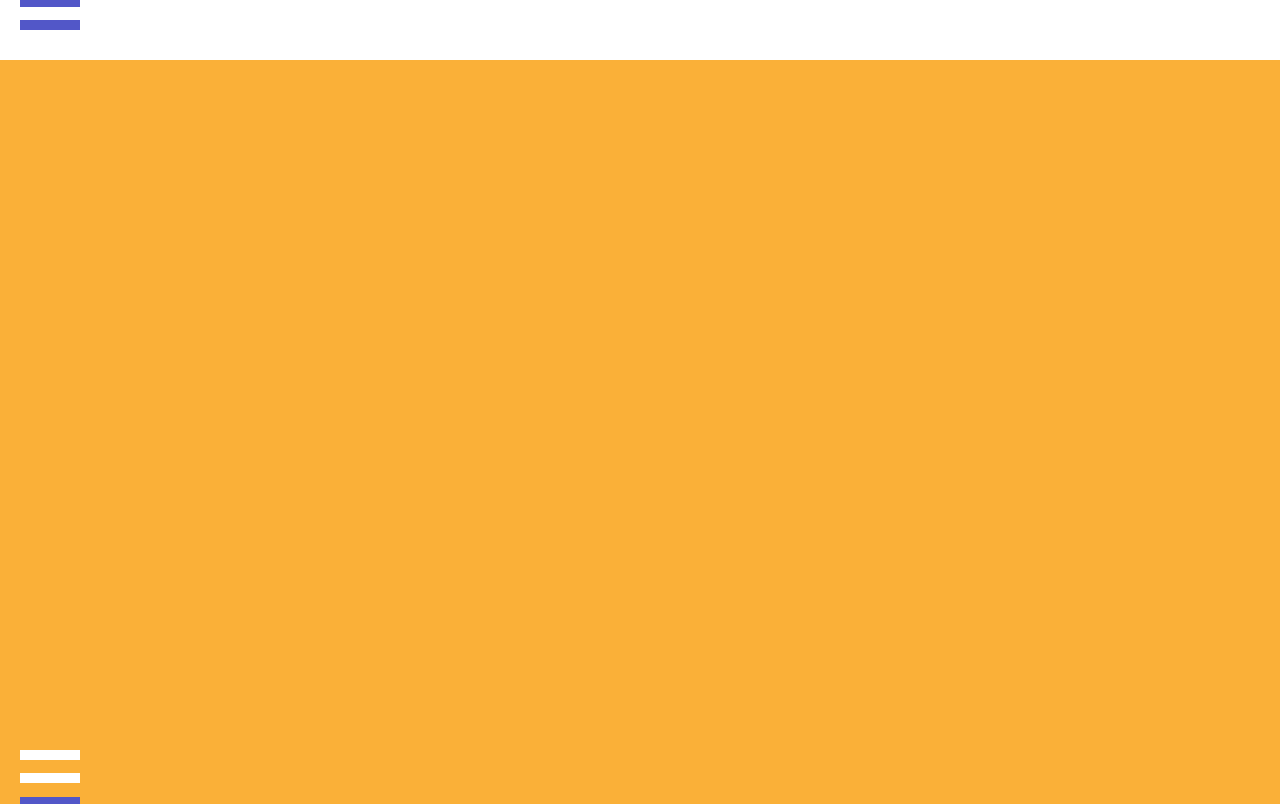
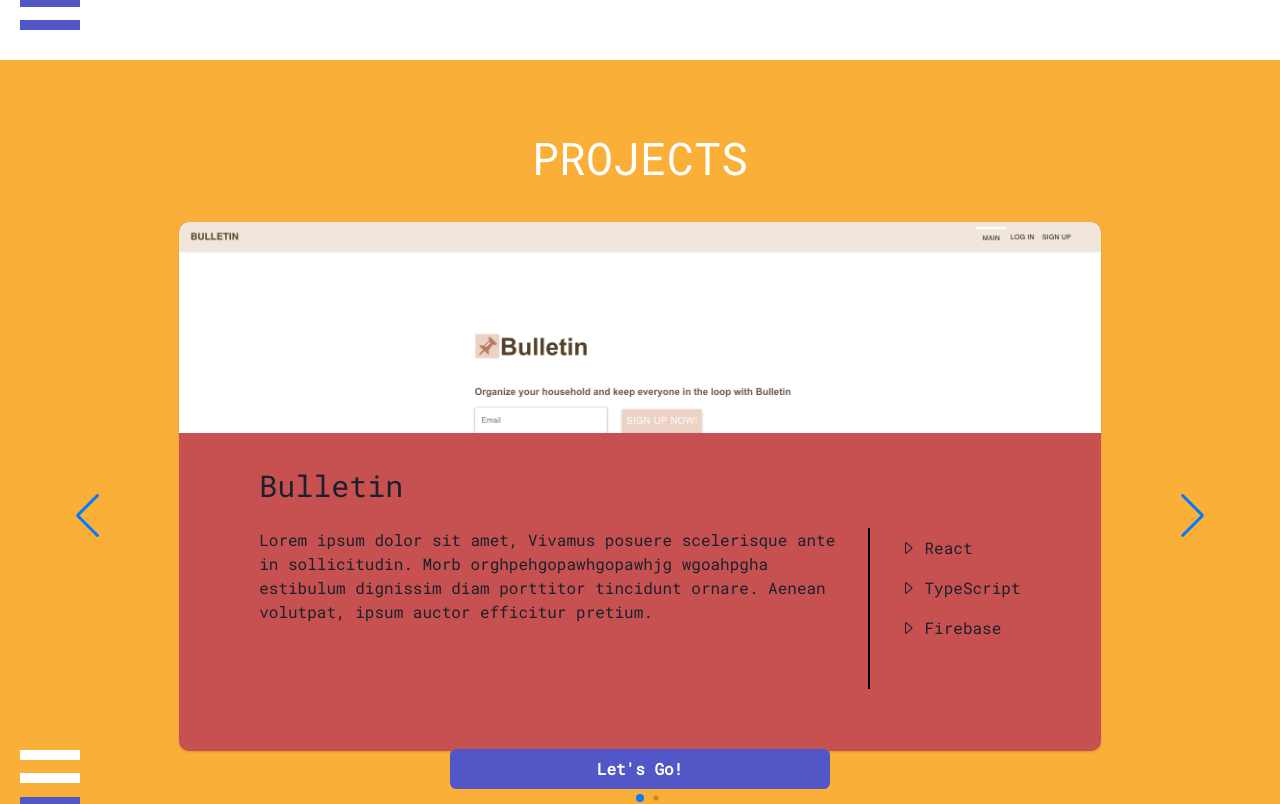
Before and after one commit to abenavidesaguirre/abenavidesaguirre.github.io, a React (Create React App) app: page / in a window 1280 px wide. Shown: the part 1540-2344 px from the top of the page. Built offline with nearby package versions, Linux system fonts and the light colour scheme; what @amcharts/amcharts5 would draw is missing.

Commit message:
start on project carousel

```diff
--- a/src/App.tsx
+++ b/src/App.tsx
@@ -2,7 +2,7 @@ import Landing from "./pages/Landing";
 import { ChakraProvider } from "@chakra-ui/react";
 import { theme } from "./chakra/theme";
 import About from "./pages/About/About";
-import Projects from "./pages/Projects";
+import Projects from "./pages/Projects/Projects";
 import "./App.css";
 import Contact from "./pages/Contact";
 import Header from "./components/Header/Header";
--- a/src/pages/About/About.tsx
+++ b/src/pages/About/About.tsx
@@ -2,7 +2,7 @@ import { Flex, Text, Grid, Button, Box, Image } from "@chakra-ui/react";
 import React from "react";
 import PageStatus from "../../components/PageStatus";
 import { Pages } from "../../constants/constants";
-import { AboutContent, AboutContentKeys } from "./AboutConstants";
+import { AboutContent, AboutContentKeys } from "./About.constants";
 import { ImpactContent } from "./Impact";
 import { ToolsContent } from "./Tools";
 import { TravelContent } from "./Travel";
--- a/src/pages/About/Impact.tsx
+++ b/src/pages/About/Impact.tsx
@@ -8,7 +8,7 @@ import {
   Text,
   Link,
 } from "@chakra-ui/react";
-import { ImpactInfo, ImpactInfoProps } from "./AboutConstants";
+import { ImpactInfo, ImpactInfoProps } from "./About.constants";
 
 import { Swiper, SwiperSlide } from "swiper/react";
 import { Pagination, Navigation } from "swiper";
@@ -58,6 +58,7 @@ interface ImpactCardProps {
 }
 
 function ImpactCard({ cardContent, isSmallerScreen }: ImpactCardProps) {
+  const { logo, link, role } = cardContent;
   return (
     <Flex w="100%" justifyContent={"center"}>
       <Card
@@ -71,10 +72,10 @@ function ImpactCard({ cardContent, isSmallerScreen }: ImpactCardProps) {
         <Flex h="100%">
           <Flex flexDir={"column"} w={{ base: "100%", tab: "55%" }}>
             <Flex h="60%" justifyContent={"center"} alignItems="center">
-              <Img src={cardContent.logo} h={{ base: "55%", tab: "60%" }} />
+              <Img src={logo} h={{ base: "55%", tab: "60%" }} />
             </Flex>
             <Grid h="40%" justifyContent={"center"} alignItems="center">
-              <Link href={cardContent.link} target="_blank">
+              <Link href={link} target="_blank">
                 <Button
                   variant={"outline"}
                   colorScheme={"brand"}
@@ -97,7 +98,7 @@ function ImpactCard({ cardContent, isSmallerScreen }: ImpactCardProps) {
               </Grid>
               <Flex alignItems={"center"}>
                 <Text color={"brand.100"} textAlign="right" p="15px">
-                  {cardContent.role}
+                  {role}
                 </Text>
               </Flex>
             </Flex>
--- a/src/pages/About/Tools.tsx
+++ b/src/pages/About/Tools.tsx
@@ -1,7 +1,7 @@
 import React from "react";
 import { Flex, Icon, Text } from "@chakra-ui/react";
 import { BsCaretRight } from "react-icons/bs";
-import { toolInfo } from "./AboutConstants";
+import { toolInfo } from "./About.constants";
 import { motion } from "framer-motion";
 
 interface ToolsContentProps {
--- a/src/pages/About/Travel.tsx
+++ b/src/pages/About/Travel.tsx
@@ -4,7 +4,7 @@ import * as am5map from "@amcharts/amcharts5/map";
 import am5geodata_worldLow from "@amcharts/amcharts5-geodata/worldLow";
 
 import { useEffect } from "react";
-import { visitedCountries } from "./AboutConstants";
+import { visitedCountries } from "./About.constants";
 
 export function TravelContent() {
   return (
--- a/src/pages/Projects.tsx
+++ /dev/null
@@ -1,22 +0,0 @@
-import { Grid } from "@chakra-ui/react";
-import { Pages } from "../constants/constants";
-import PageStatus from "../components/PageStatus";
-
-function Projects() {
-  return (
-    <Grid
-      id="projects"
-      h={"100vh"}
-      bgColor="brand.200"
-      position={"relative"}
-      pt={"8vh"}
-    >
-      <Grid height={"92vh"}>
-        <Grid height={"50vh"}></Grid>
-        <PageStatus currentPage={Pages.PROJECTS} />
-      </Grid>
-    </Grid>
-  );
-}
-
-export default Projects;
--- /dev/null
+++ b/src/pages/Projects/Projects.constants.ts
@@ -0,0 +1,30 @@
+import bulletinImg from "../../imgs/projects/bulletin.png";
+
+export interface ProjectInfoProps {
+  title: string;
+  description: string;
+  image: string;
+  tools: string[];
+  repoLink: string;
+  colour: string;
+}
+
+export const ProjectInfo: ProjectInfoProps[] = [
+  {
+    title: "Bulletin",
+    description:
+      "Lorem ipsum dolor sit amet, Vivamus posuere scelerisque ante in sollicitudin. Morb orghpehgopawhgopawhjg wgoahpgha estibulum dignissim diam porttitor tincidunt ornare. Aenean volutpat, ipsum auctor efficitur pretium.",
+    image: bulletinImg,
+    tools: ["React", "TypeScript", "Firebase"],
+    repoLink: "https://github.com/arpithindukuri/bulletin",
+    colour: "brand.400",
+  },
+  {
+    title: "Bulletin",
+    description: "description",
+    image: bulletinImg,
+    tools: ["React", "TypeScript", "Firebase"],
+    repoLink: "https://github.com/arpithindukuri/bulletin",
+    colour: "brand.100",
+  },
+];
--- /dev/null
+++ b/src/pages/Projects/Projects.tsx
@@ -0,0 +1,121 @@
+import {
+  Card,
+  Grid,
+  Flex,
+  Img,
+  CardHeader,
+  Box,
+  Text,
+  Button,
+  Icon,
+} from "@chakra-ui/react";
+import { Pages } from "../../constants/constants";
+import PageStatus from "../../components/PageStatus";
+import { Swiper, SwiperSlide } from "swiper/react";
+import { EffectCards, Pagination, Navigation } from "swiper";
+import "swiper/css";
+import "swiper/css/effect-cards";
+import { ProjectInfo, ProjectInfoProps } from "./Projects.constants";
+import { BsCaretRight } from "react-icons/bs";
+
+function Projects() {
+  return (
+    <Flex
+      id="projects"
+      h={"100vh"}
+      bgColor="brand.200"
+      position={"relative"}
+      pt={"8vh"}
+      justifyContent={"center"}
+    >
+      <Flex
+        width={"100%"}
+        height={"92vh"}
+        alignItems={"center"}
+        flexDir={"column"}
+      >
+        <Text
+          color={"brand.300"}
+          fontSize={{ base: "25px", mob: "45px" }}
+          pb={"30px"}
+        >
+          PROJECTS
+        </Text>
+        <Flex w="90%" h="80%">
+          <Swiper
+            slidesPerView={1}
+            loop={true}
+            pagination={{ dynamicBullets: true }}
+            navigation={true}
+            modules={[Pagination, Navigation]}
+          >
+            {ProjectInfo.map((project) => {
+              return (
+                <SwiperSlide>
+                  <ProjectCard cardContent={project} />
+                </SwiperSlide>
+              );
+            })}
+          </Swiper>
+        </Flex>
+        <PageStatus currentPage={Pages.PROJECTS} />
+      </Flex>
+    </Flex>
+  );
+}
+
+interface ProjectCardProps {
+  cardContent: ProjectInfoProps;
+}
+
+function ProjectCard({ cardContent }: ProjectCardProps) {
+  const { colour, image, title, description, tools } = cardContent;
+  return (
+    <Flex w="100%" h="100%" justifyContent={"center"}>
+      <Card bgColor={colour} w="80%" h="90%" borderRadius={"10px "}>
+        <Box h="40%">
+          <Img
+            boxSize="100% "
+            objectFit={"cover"}
+            objectPosition={"top"}
+            src={image}
+            borderRadius={"10px 10px 0px 0px"}
+          />
+        </Box>
+        <Flex p="30px 80px" flexDir={"column"}>
+          <Grid pb={"20px"}>
+            <Text fontSize={"3xl"}>{title}</Text>
+          </Grid>
+          <Flex minHeight={"90%"} pb="20px">
+            <Grid w="80%" pr="30px">
+              <Text>{description}</Text>
+            </Grid>
+            <Box w="2px" h="80%" bgColor={"black"} />
+            <Flex flexDir={"column"}>
+              {tools.map((tool) => {
+                return (
+                  <Flex alignItems={"center"} h="40px" pl={"30px"}>
+                    <Icon as={BsCaretRight} />
+                    <Text ml="8px">{tool}</Text>
+                  </Flex>
+                );
+              })}
+            </Flex>
+          </Flex>
+          <Flex justifyContent={"center"}>
+            <Button
+              variant={"solid"}
+              color="white"
+              bgColor={colour === "brand.100" ? "brand.400" : "brand.100"}
+              w="50%"
+            >
+              Let's Go!
+            </Button>
+          </Flex>
+        </Flex>
+      </Card>
+    </Flex>
+  );
+}
+
+export default Projects;
```
Also changed, not shown: tsconfig.json (+2 -8 lines), src/imgs/projects/bulletin.png (added), src/pages/About/About.constants.tsx (renamed from src/pages/About/AboutConstants.tsx).
